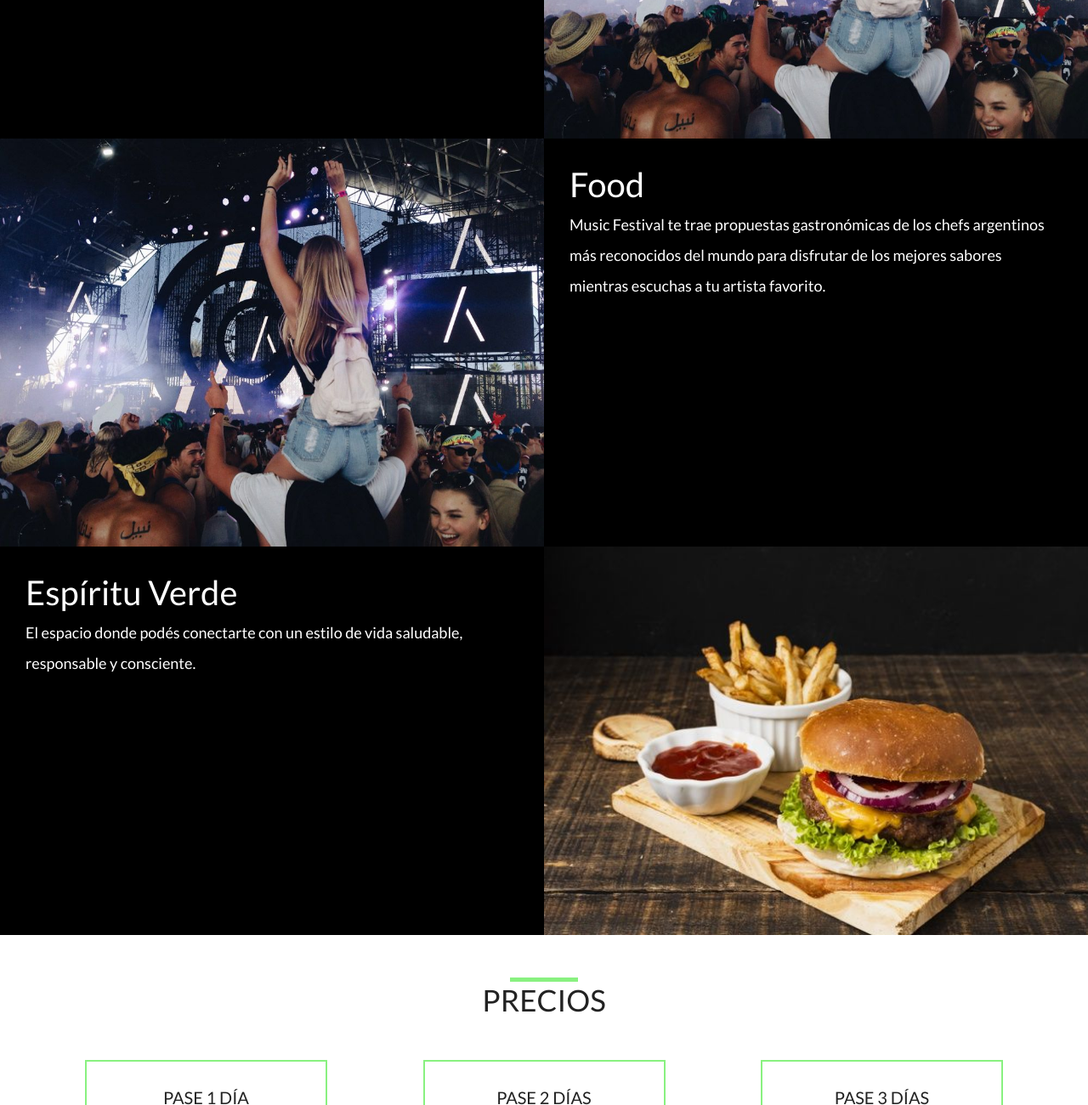
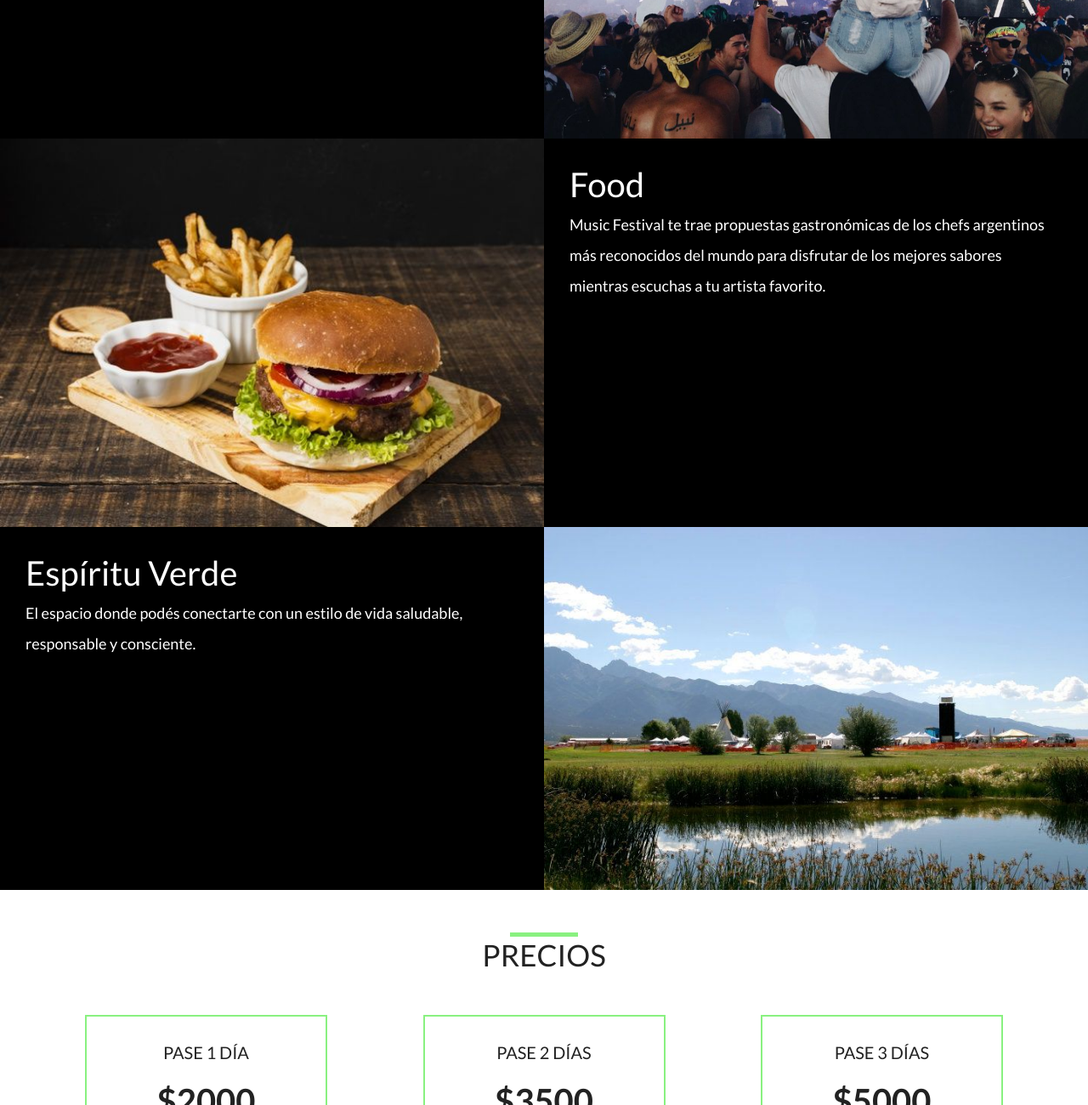
Before and after one commit to ammazzagattiagustin/Proyecto-MusicFestival, a website: page index.html in a window 1280 px wide. Shown: the part 1976-3276 px from the top of the page at 85% size. Drawn offline with nearby package versions, Linux system fonts and the light colour scheme.

Commit message:
desafio github

```diff
--- a/index.html
+++ b/index.html
@@ -90,7 +90,7 @@
                     <p>Music Festival te trae propuestas gastronómicas de los chefs argentinos más reconocidos del mundo para disfrutar de los mejores sabores mientras escuchas a tu artista favorito.</p>
                 </div>
                 <div class="col-sm-12 col-md-6 p-0">
-                    <img class="imagen" src="img/index1.jpeg" alt="imagen index2">
+                    <img class="imagen" src="img/index2.jpeg" alt="imagen index2">
                 </div>
             </div>
             <div class="row">
@@ -99,7 +99,7 @@
                     <p>El espacio donde podés conectarte con un estilo de vida saludable, responsable y consciente.</p>
                 </div>
                 <div class="col-sm-12 col-md-6 p-0">
-                    <img class="imagen" src="img/index2.jpeg" alt="imagen index3">
+                    <img class="imagen" src="img/index3.jpeg" alt="imagen index3">
                 </div>
             </div>
         </section>
```
